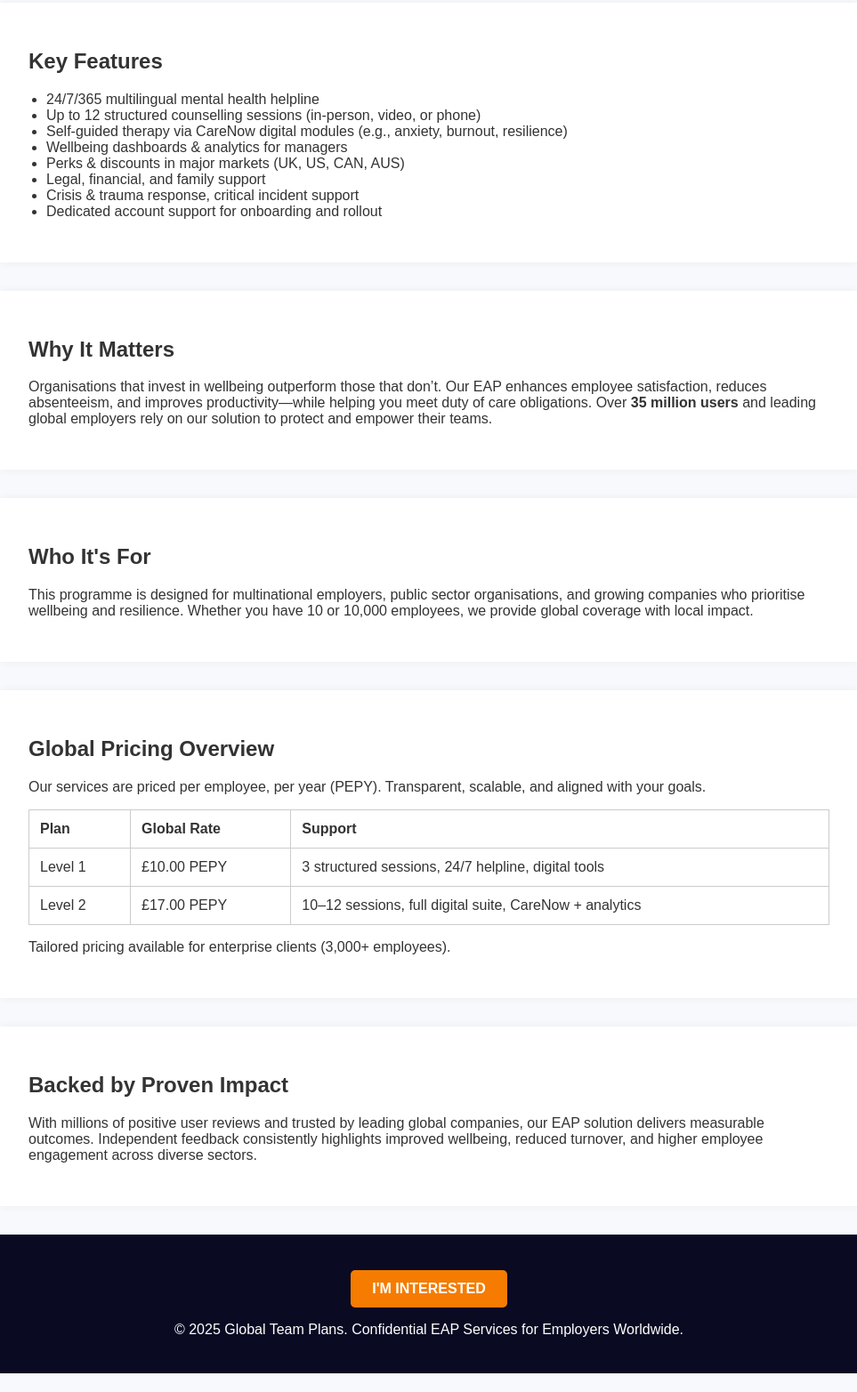
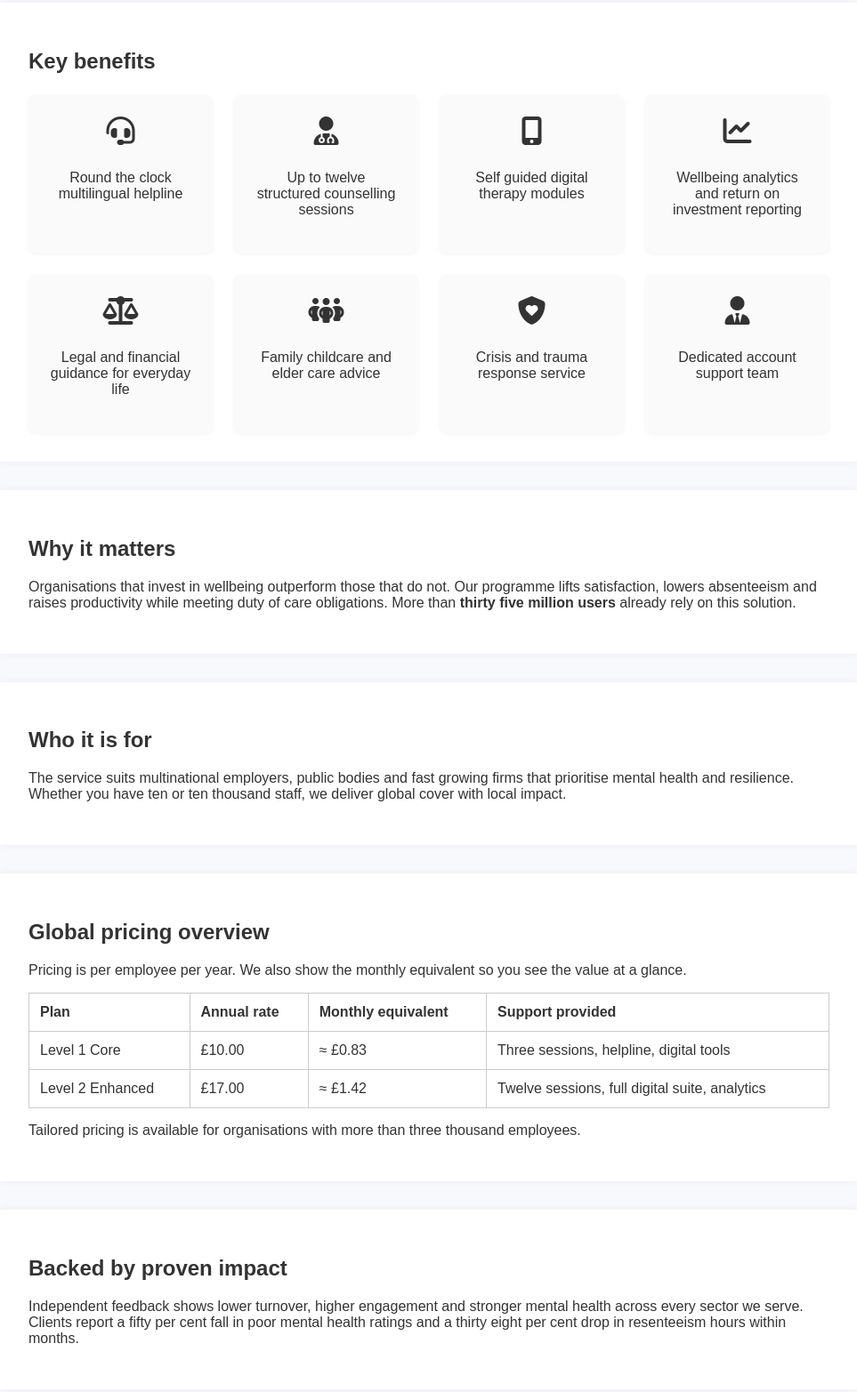
Before and after one commit to daththeanalyst/gtp-website, a plain HTML site: page index.html in a window 1280 px wide. Shown: the part 852-2417 px from the top of the page at 89% size, without its empty margins (158-1121 px from the left). Before the commit the page ends 2396 px from the top, so only its background shows below. Drawn offline with Linux system fonts and the light colour scheme.

Commit message:
Added icon-grid benefits section and updated pricing table

```diff
--- a/css/style.css
+++ b/css/style.css
@@ -51,3 +51,22 @@ footer {
     padding: 1.5rem;
     margin-top: 2rem;
 }
+/* Benefits icon grid */
+.benefit-grid{
+  display:grid;
+  grid-template-columns: repeat(auto-fit,minmax(200px,1fr));
+  gap:1.5rem;
+  margin-top:1.5rem;
+}
+.benefit-item{
+  text-align:center;
+  padding:1.5rem;
+  background:#fafafa;
+  border-radius:8px;
+  box-shadow:0 1px 4px rgba(0,0,0,0.05);
+}
+.benefit-item i{
+  font-size:2rem;
+  colour:#f57c00;
+  margin-bottom:0.75rem;
+}
--- a/index.html
+++ b/index.html
@@ -4,80 +4,147 @@
   <meta charset="UTF-8">
   <meta name="viewport" content="width=device-width, initial-scale=1.0">
   <title>Global EAP Solutions | GTP</title>
+
+  <!-- Main stylesheet -->
   <link rel="stylesheet" href="css/style.css">
+
+  <!-- Icon library for benefits grid -->
+  <link rel="stylesheet" href="https://cdnjs.cloudflare.com/ajax/libs/font-awesome/6.5.0/css/all.min.css">
 </head>
 <body>
+  <!-- ================= HEADER ================ -->
   <header>
     <h1>Global Team Plans</h1>
-        <p>Your Partner in Workforce Wellbeing</p>
-        <a href="mailto:lead@gtpglobalteamplans.com?subject=I'm Interested in EAP Services" class="cta-button">I'M INTERESTED</a>
+    <p>Your partner in workforce wellbeing</p>
+    <a href="mailto:lead@gtpglobalteamplans.com?subject=I’m interested in EAP services" class="cta-button">I’M INTERESTED</a>
   </header>
 
+  <!-- ============== OVERVIEW ================ -->
   <section>
-        <h2>What We Offer</h2>
-        <p>Our Global Employee Assistance Programme (EAP) delivers proactive mental health and wellbeing support to employees worldwide. Available in 180+ countries and 50+ languages, our solution includes structured counselling, on-demand digital therapy, critical incident support, and personal wellbeing tools—all in one platform.</p>
-        <img src="images/happy-employee.jpg" alt="Happy Employee using EAP" style="max-width:100%;height:auto;margin-top:1rem;">
+    <h2>What we offer</h2>
+    <p>
+      Our Global Employee Assistance Programme provides proactive mental health and wellbeing support to employees
+      in one hundred and eighty plus countries and fifty plus languages. Staff receive structured counselling,
+      digital therapy, critical incident help and personal wellbeing tools on a single secure platform.
+    </p>
+    <img src="images/happy-employee.jpg" alt="Happy employee using EAP" style="max-width:100%; height:auto; margin-top:1rem;">
   </section>
 
-    <section>
-        <h2>Key Features</h2>
-        <ul>
-            <li>24/7/365 multilingual mental health helpline</li>
-            <li>Up to 12 structured counselling sessions (in-person, video, or phone)</li>
-            <li>Self-guided therapy via CareNow digital modules (e.g., anxiety, burnout, resilience)</li>
-            <li>Wellbeing dashboards & analytics for managers</li>
-            <li>Perks & discounts in major markets (UK, US, CAN, AUS)</li>
-            <li>Legal, financial, and family support</li>
-            <li>Crisis & trauma response, critical incident support</li>
-            <li>Dedicated account support for onboarding and rollout</li>
-        </ul>
+  <!-- ============== KEY BENEFITS (ICON GRID) ================ -->
+  <section id="benefits">
+    <h2>Key benefits</h2>
+
+    <div class="benefit-grid">
+      <div class="benefit-item">
+        <i class="fa-solid fa-headset"></i>
+        <p>Round the clock multilingual helpline</p>
+      </div>
+
+      <div class="benefit-item">
+        <i class="fa-solid fa-user-doctor"></i>
+        <p>Up to twelve structured counselling sessions</p>
+      </div>
+
+      <div class="benefit-item">
+        <i class="fa-solid fa-mobile-screen-button"></i>
+        <p>Self guided digital therapy modules</p>
+      </div>
+
+      <div class="benefit-item">
+        <i class="fa-solid fa-chart-line"></i>
+        <p>Wellbeing analytics and return on investment reporting</p>
+      </div>
+
+      <div class="benefit-item">
+        <i class="fa-solid fa-scale-balanced"></i>
+        <p>Legal and financial guidance for everyday life</p>
+      </div>
+
+      <div class="benefit-item">
+        <i class="fa-solid fa-people-group"></i>
+        <p>Family childcare and elder care advice</p>
+      </div>
+
+      <div class="benefit-item">
+        <i class="fa-solid fa-shield-heart"></i>
+        <p>Crisis and trauma response service</p>
+      </div>
+
+      <div class="benefit-item">
+        <i class="fa-solid fa-user-tie"></i>
+        <p>Dedicated account support team</p>
+      </div>
+    </div>
   </section>
 
+  <!-- ============== WHY IT MATTERS ================ -->
   <section>
-        <h2>Why It Matters</h2>
-        <p>Organisations that invest in wellbeing outperform those that don’t. Our EAP enhances employee satisfaction, reduces absenteeism, and improves productivity—while helping you meet duty of care obligations. Over <strong>35 million users</strong> and leading global employers rely on our solution to protect and empower their teams.</p>
+    <h2>Why it matters</h2>
+    <p>
+      Organisations that invest in wellbeing outperform those that do not. Our programme lifts satisfaction,
+      lowers absenteeism and raises productivity while meeting duty of care obligations.
+      More than <strong>thirty five million users</strong> already rely on this solution.
+    </p>
   </section>
 
+  <!-- ============== AUDIENCE ================ -->
   <section>
-        <h2>Who It's For</h2>
-        <p>This programme is designed for multinational employers, public sector organisations, and growing companies who prioritise wellbeing and resilience. Whether you have 10 or 10,000 employees, we provide global coverage with local impact.</p>
+    <h2>Who it is for</h2>
+    <p>
+      The service suits multinational employers, public bodies and fast growing firms that prioritise mental
+      health and resilience. Whether you have ten or ten thousand staff, we deliver global cover with local impact.
+    </p>
   </section>
 
+  <!-- ============== PRICING ================ -->
   <section>
-        <h2>Global Pricing Overview</h2>
-        <p>Our services are priced per employee, per year (PEPY). Transparent, scalable, and aligned with your goals.</p>
+    <h2>Global pricing overview</h2>
+    <p>
+      Pricing is per employee per year. We also show the monthly equivalent so you see the value at a glance.
+    </p>
+
     <table>
       <thead>
         <tr>
           <th>Plan</th>
-                    <th>Global Rate</th>
-                    <th>Support</th>
+          <th>Annual rate</th>
+          <th>Monthly equivalent</th>
+          <th>Support provided</th>
         </tr>
       </thead>
       <tbody>
         <tr>
-                    <td>Level 1</td>
-                    <td>£10.00 PEPY</td>
-                    <td>3 structured sessions, 24/7 helpline, digital tools</td>
+          <td>Level&nbsp;1&nbsp;Core</td>
+          <td>£10.00</td>
+          <td>≈&nbsp;£0.83</td>
+          <td>Three sessions, helpline, digital tools</td>
         </tr>
         <tr>
-                    <td>Level 2</td>
-                    <td>£17.00 PEPY</td>
-                    <td>10–12 sessions, full digital suite, CareNow + analytics</td>
+          <td>Level&nbsp;2&nbsp;Enhanced</td>
+          <td>£17.00</td>
+          <td>≈&nbsp;£1.42</td>
+          <td>Twelve sessions, full digital suite, analytics</td>
         </tr>
       </tbody>
     </table>
-        <p>Tailored pricing available for enterprise clients (3,000+ employees).</p>
+
+    <p>Tailored pricing is available for organisations with more than three thousand employees.</p>
   </section>
 
+  <!-- ============== IMPACT ================ -->
   <section>
-        <h2>Backed by Proven Impact</h2>
-        <p>With millions of positive user reviews and trusted by leading global companies, our EAP solution delivers measurable outcomes. Independent feedback consistently highlights improved wellbeing, reduced turnover, and higher employee engagement across diverse sectors.</p>
+    <h2>Backed by proven impact</h2>
+    <p>
+      Independent feedback shows lower turnover, higher engagement and stronger mental health across every sector
+      we serve. Clients report a fifty per cent fall in poor mental health ratings and a thirty eight per cent
+      drop in resenteeism hours within months.
+    </p>
   </section>
 
+  <!-- ============== FOOTER ================ -->
   <footer>
-        <a href="mailto:lead@gtpglobalteamplans.com?subject=I'm Interested in EAP Services" class="cta-button">I'M INTERESTED</a>
-        <p>© 2025 Global Team Plans. Confidential EAP Services for Employers Worldwide.</p>
+    <a href="mailto:lead@gtpglobalteamplans.com?subject=I’m interested in EAP services" class="cta-button">I’M INTERESTED</a>
+    <p>© 2025 Global Team Plans — confidential EAP services for employers worldwide</p>
   </footer>
 </body>
 </html>
```
Lines whose indentation alone changed are shown as unchanged.
